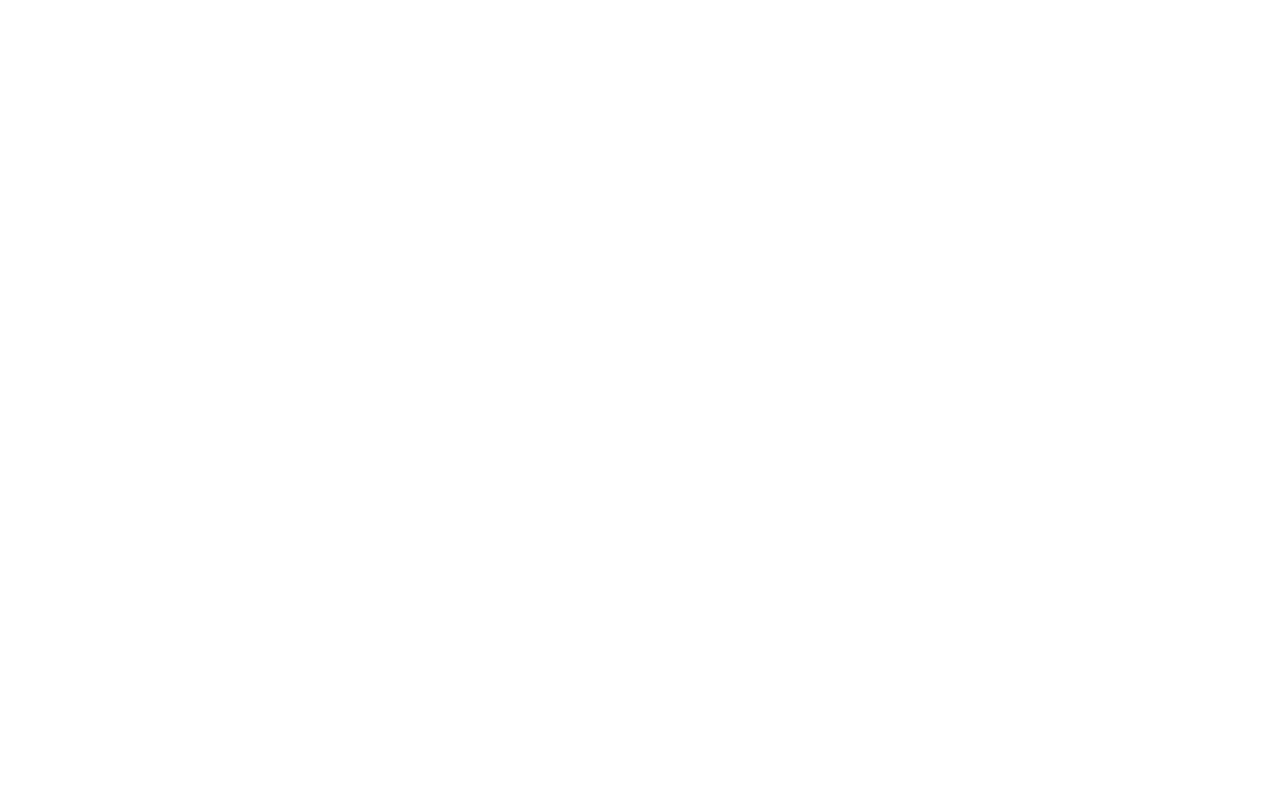
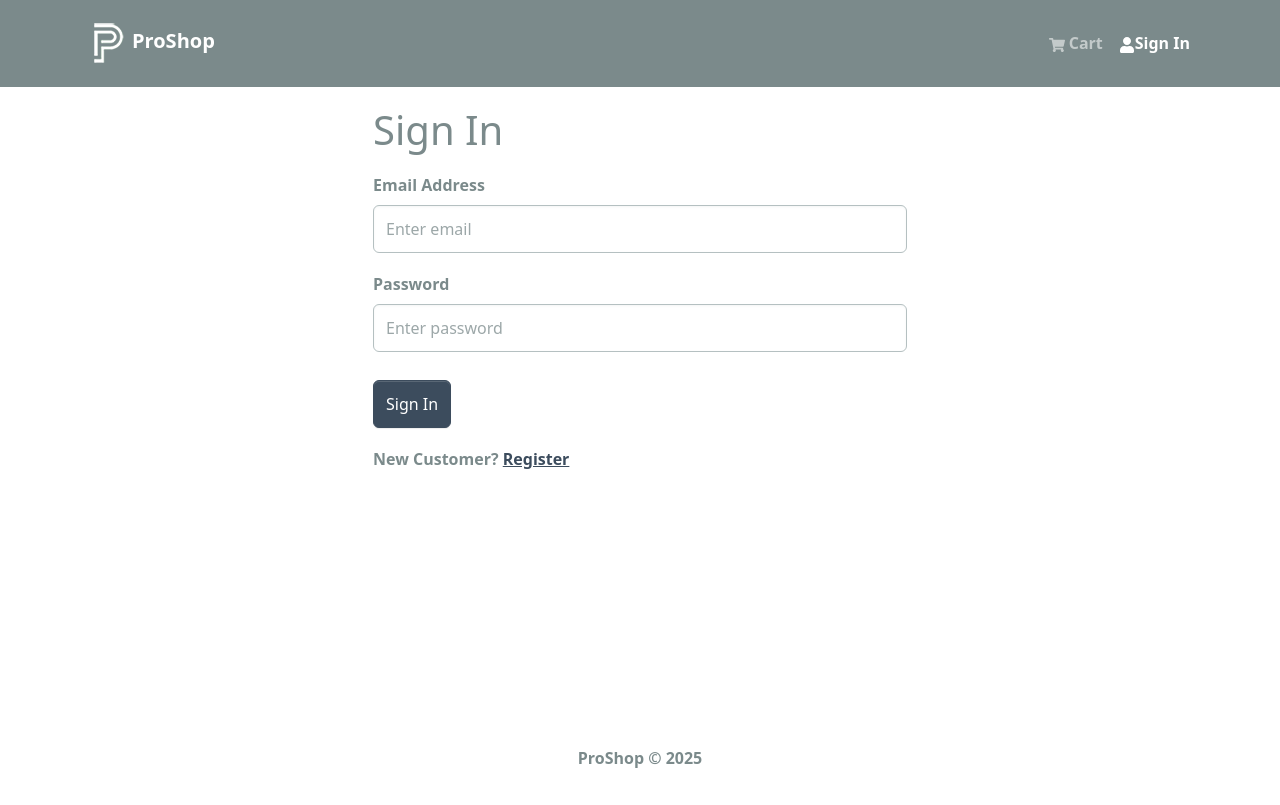
Before and after one commit to Karima-Aktari/proshop, a React (Vite) app in the folder frontend/: page /login in a window 1280 px wide. Before the commit this address had no page. Built offline with nearby package versions, Linux system fonts and the light colour scheme.

Commit message:
Login-Form

```diff
--- a/frontend/src/App.jsx
+++ b/frontend/src/App.jsx
@@ -3,6 +3,7 @@
 import AppLayout from "./components/AppLayout";
 import ProductScreen from "./screens/ProductScreen";
 import CartScreen from "./screens/CartScreen";
+import LoginScreen from "./screens/LoginScreen";
 
 function App() {
   return (
@@ -13,6 +14,7 @@
             <Route index={true} path="/" element={<HomeScreen />} />
             <Route path="/product/:id" element={<ProductScreen />} />
             <Route path="/cart" element={<CartScreen />} />
+            <Route path="/login" element={<LoginScreen />} />
           </Route>
         </Routes>
       </BrowserRouter>
--- /dev/null
+++ b/frontend/src/components/FormContainer.jsx
@@ -0,0 +1,15 @@
+import { Container, Row, Col } from "react-bootstrap";
+
+function FormContainer({ children }) {
+  return (
+    <Container>
+      <Row className="justify-content-md-center">
+        <Col xs={12} md={6}>
+          {children}
+        </Col>
+      </Row>
+    </Container>
+  );
+}
+
+export default FormContainer;
--- /dev/null
+++ b/frontend/src/screens/LoginScreen.jsx
@@ -0,0 +1,54 @@
+import { useState } from "react";
+import FormContainer from "../components/FormContainer";
+import { Button, Col, Form, Row } from "react-bootstrap";
+import { Link } from "react-router-dom";
+
+function LoginScreen() {
+  const [email, setEmail] = useState("");
+  const [password, setPassword] = useState("");
+
+  const submitHandler = (e) => {
+    e.preventDefault();
+    console.log("submit");
+  };
+
+  return (
+    <FormContainer>
+      <h1>Sign In</h1>
+
+      <Form onSubmit={submitHandler}>
+        <Form.Group controlId="email" className="my-3">
+          <Form.Label>Email Address</Form.Label>
+          <Form.Control
+            type="email"
+            placeholder="Enter email"
+            value={email}
+            onChange={(e) => setEmail(e.target.value)}
+          ></Form.Control>
+        </Form.Group>
+
+        <Form.Group controlId="password" className="my-3">
+          <Form.Label>Password</Form.Label>
+          <Form.Control
+            type="password"
+            placeholder="Enter password"
+            value={password}
+            onChange={(e) => setPassword(e.target.value)}
+          ></Form.Control>
+        </Form.Group>
+
+        <Button type="submit" variant="primary" className="mt-2">
+          Sign In
+        </Button>
+      </Form>
+
+      <Row className="py-3">
+        <Col>
+          New Customer? <Link to="/register">Register</Link>
+        </Col>
+      </Row>
+    </FormContainer>
+  );
+}
+
+export default LoginScreen;
--- /dev/null
+++ b/frontend/src/slices/authSlice.js
@@ -0,0 +1,22 @@
+import { createSlice } from "@reduxjs/toolkit";
+
+const initialState = {
+  userInfo: localStorage.getItem("userInfo")
+    ? JSON.parse(localStorage.getItem("userInfo"))
+    : null,
+};
+
+const authSlice = createSlice({
+  name: "auth",
+  initialState,
+  reducers: {
+    setCredentials: (state, action) => {
+      state.userInfo = action.payload;
+      localStorage.setItem("userInfo", JSON.stringify(action.payload));
+    },
+  },
+});
+
+export const { setCredentials } = authSlice.actions;
+
+export default authSlice.reducer;
--- a/frontend/src/store.js
+++ b/frontend/src/store.js
@@ -1,11 +1,13 @@
 import { configureStore } from "@reduxjs/toolkit";
 import { apiSlice } from "./slices/apiSlice";
 import cartSlicereducer from "./slices/cartSlice";
+import authSliceReducer from "./slices/authSlice";
 
 const store = configureStore({
   reducer: {
     [apiSlice.reducerPath]: apiSlice.reducer,
     cart: cartSlicereducer,
+    auth: authSliceReducer,
   },
   middleware: (getDefaultMiddleware) =>
     getDefaultMiddleware().concat(apiSlice.middleware),
```
Also changed, not shown: frontend/src/slices/usersApiSlice.js (added, +16 -0 lines).
